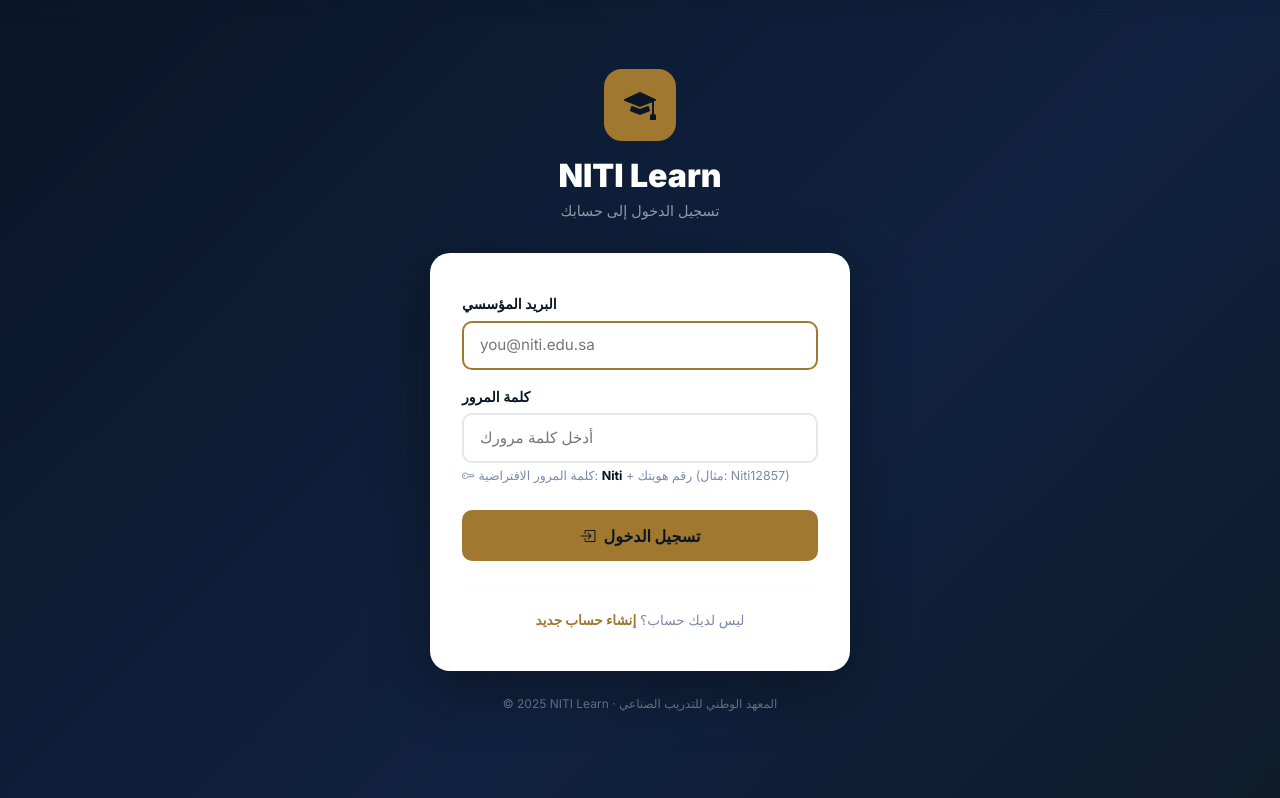
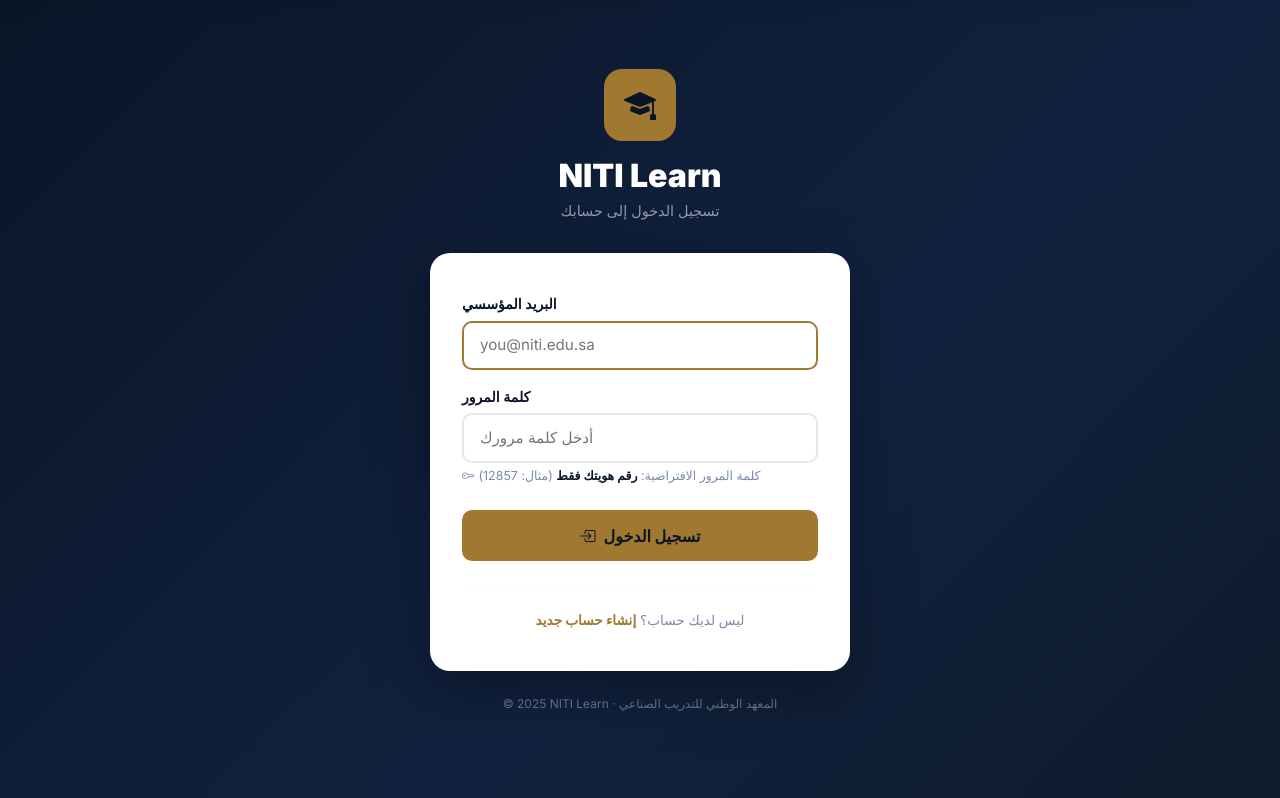
Before and after one commit to lywy71290-hue/peerlearn, a Flask app: page /login in a window 1280 px wide. Shown: the part 63-861 px from the top of the page. Run offline with Flask 3, Linux system fonts and the light colour scheme; parts of the project's set-up code (start-up, migrations or seed data) failed here and were passed over; some libraries are stand-ins or nearby versions.

Commit message:
fix: update login hint - password is national_id only

```diff
--- a/templates/auth/login.html
+++ b/templates/auth/login.html
@@ -63,8 +63,8 @@
                  onfocus="this.style.borderColor='var(--gold-dark)'"
                  onblur="this.style.borderColor='#e5e7eb'">
           <small style="color:var(--text-muted); font-size:.78rem; margin-top:.3rem; display:block;">
-            <i class="bi bi-key me-1"></i>كلمة المرور الافتراضية: <strong style="color:var(--navy);">Niti</strong> + رقم هويتك
-            <span style="color:var(--text-muted);">(مثال: Niti12857)</span>
+            <i class="bi bi-key me-1"></i>كلمة المرور الافتراضية: <strong style="color:var(--navy);">رقم هويتك فقط</strong>
+            <span style="color:var(--text-muted);">(مثال: 12857)</span>
           </small>
         </div>
 
```
